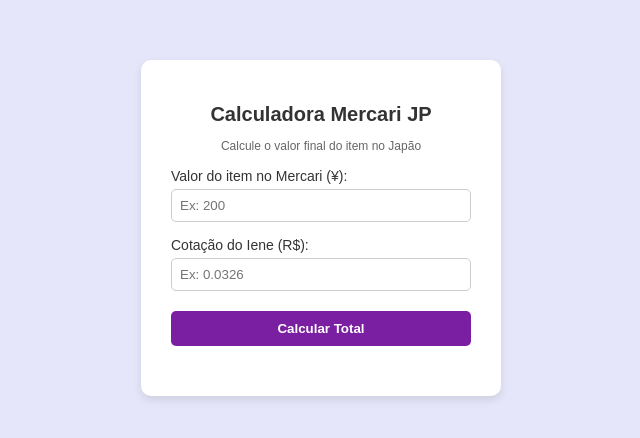
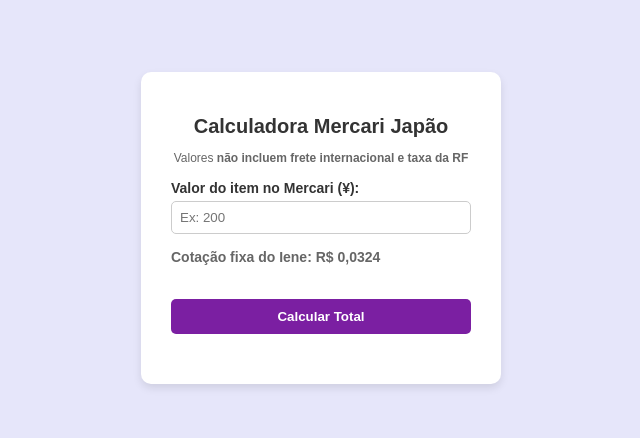
Before and after one commit to ivinagarcia/calculadora-db-ceg, a plain HTML site: page index.html in a window 1280 px wide. Shown: the part 172-610 px from the top of the page, without its empty margins (319-959 px from the left). Drawn offline with Linux system fonts and the light colour scheme.

Commit message:
Update index.html

```diff
--- a/index.html
+++ b/index.html
@@ -3,19 +3,20 @@
 <head>
     <meta charset="UTF-8">
     <meta name="viewport" content="width=device-width, initial-scale=1.0">
-    <title>Calculadora CEG - Dark Bloom</title>
+    <title>Calculadora Mercari JP - Dark Bloom</title>
     <link rel="stylesheet" href="style.css">
 </head>
 <body>
     <div class="container">
-        <h1>Calculadora Mercari JP</h1>
-        <p>Calcule o valor final do item no Japão</p>
+        <h1>Calculadora Mercari Japão</h1>
+        <p>Valores <strong>não incluem<strong> frete internacional e taxa da RF</p>
 
         <label for="valorIene">Valor do item no Mercari (¥):</label>
         <input type="number" id="valorIene" placeholder="Ex: 200" step="any">
 
-        <label for="cotacaoIene">Cotação do Iene (R$):</label>
-        <input type="number" id="cotacaoIene" placeholder="Ex: 0.0326" step="any">
+        <p style="text-align: left; margin-top: 15px; font-size: 14px; color: #666;">
+            Cotação fixa do Iene: <strong>R$ 0,0324</strong>
+        </p>
 
         <button onclick="calcular()">Calcular Total</button>
 
```
